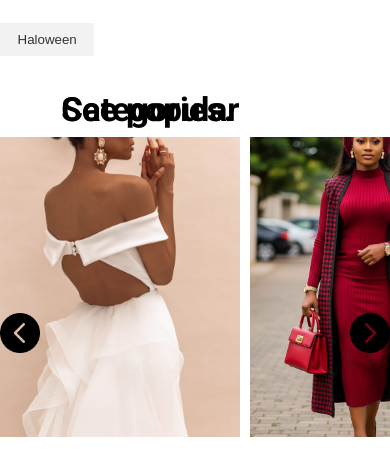
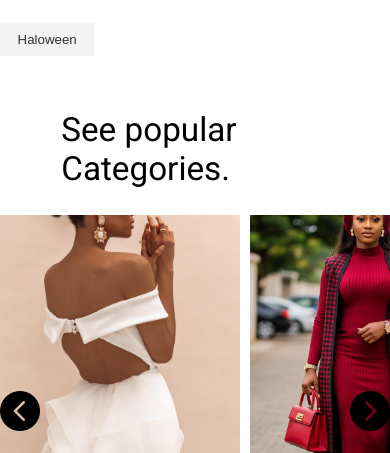
Before and after one commit to Tenagabriel/closet-test7, a plain HTML site: page index.html in a window 390 px wide. Shown: the part 1682-2135 px from the top of the page. Drawn offline with Linux system fonts and the light colour scheme.

Commit message:
Add files via upload

```diff
--- a/styles/main.css
+++ b/styles/main.css
@@ -317,6 +317,7 @@ main {
     display: flex;
     gap: 1.8750rem;
   }
+
 }
 
 @media (max-width: 47.7500rem) {
@@ -324,6 +325,7 @@ main {
     display: flex;
     gap: 0.6250rem;
   }
+
 }
 
 @media (max-width: 46.0625rem) {
@@ -375,6 +377,8 @@ main {
     width: 5.0000rem;
     border-radius: 5.6250rem;
   }
+
+
 }
 
 @media (max-width: 37.6875rem) {
@@ -401,15 +405,10 @@ main {
     display: none;
   }
 
-  .popular-category-text {
-    font-size: 1.40rem;
-    font-weight: 600;
-    line-height: 0;
-  }
 }
 
 .popular-category-text {
   margin-left: 4.3750rem;
   font-size: 2.3750rem;
-  font-weight: 900;
+  font-weight: 300;
 }
```
